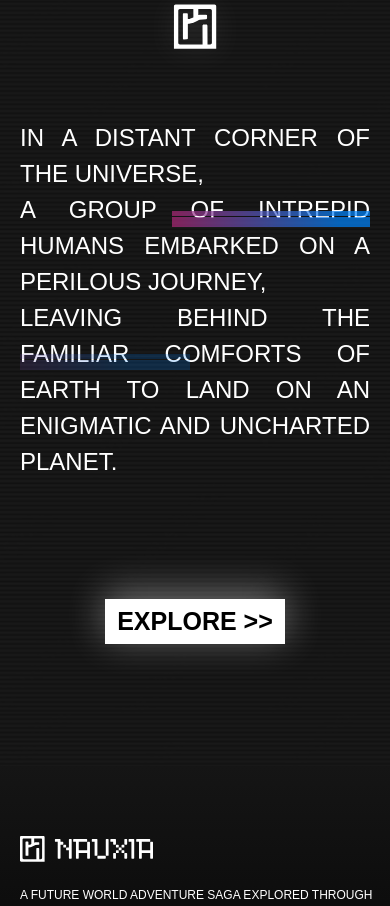
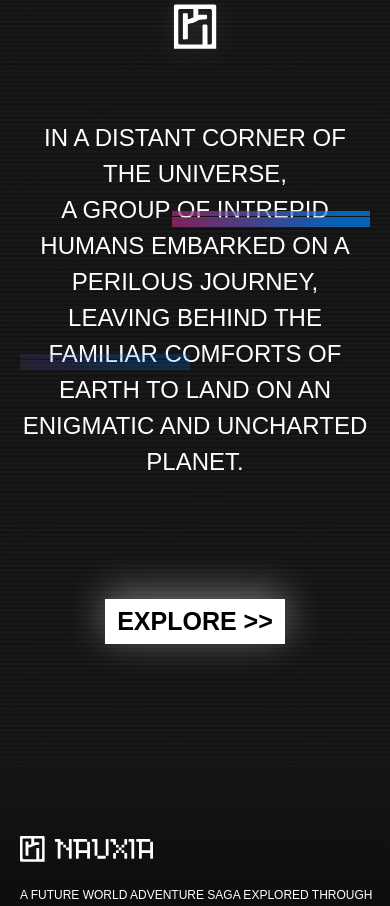
Before and after one commit to seemab-ahmed/Nauxia, a React (Create React App) app: page / in a window 390 px wide. Shown: the part 1200-2106 px from the top of the page. Built offline with nearby package versions, Linux system fonts and the light colour scheme.

Commit message:
fix changes

```diff
--- a/src/component/ExploreContainer.js
+++ b/src/component/ExploreContainer.js
@@ -26,11 +26,11 @@ export default function ExploreContainer() {
           <img src={nauxiaLogo} alt="Nauxia" width={100} />
         </div>
         <div className="flex justify-center flex-col items-center w-full">
-          <p className=" font-jura text-[24px] text-white text-justify  sm:text-center uppercase">
+          <p className=" font-jura text-[24px] text-white text-center uppercase">
             In a distant corner of the universe,
           </p>
           <div className="relative overflow-hidden  w-full">
-            <p className="font-jura text-[24px] text-white text-justify sm:text-center uppercase">
+            <p className="font-jura text-[24px] text-white text-center uppercase">
               a group of intrepid humans embarked on a perilous journey,
             </p>
             <div className="animation2 w-[229px] absolute top-[19px] left-0 flex flex-col">
@@ -39,7 +39,7 @@ export default function ExploreContainer() {
               <span className="w-full h-[5px] bg-gradient"></span>
             </div>
           </div>
-          <p className="relative overflow-hidden font-jura text-[24px] text-white text-justify sm:text-center sm:px-[5%] uppercase">
+          <p className="relative overflow-hidden font-jura text-[24px] text-white text-center sm:px-[5%] uppercase">
             leaving behind the familiar comforts of Earth to land on an
             enigmatic and uncharted planet.
 
```
